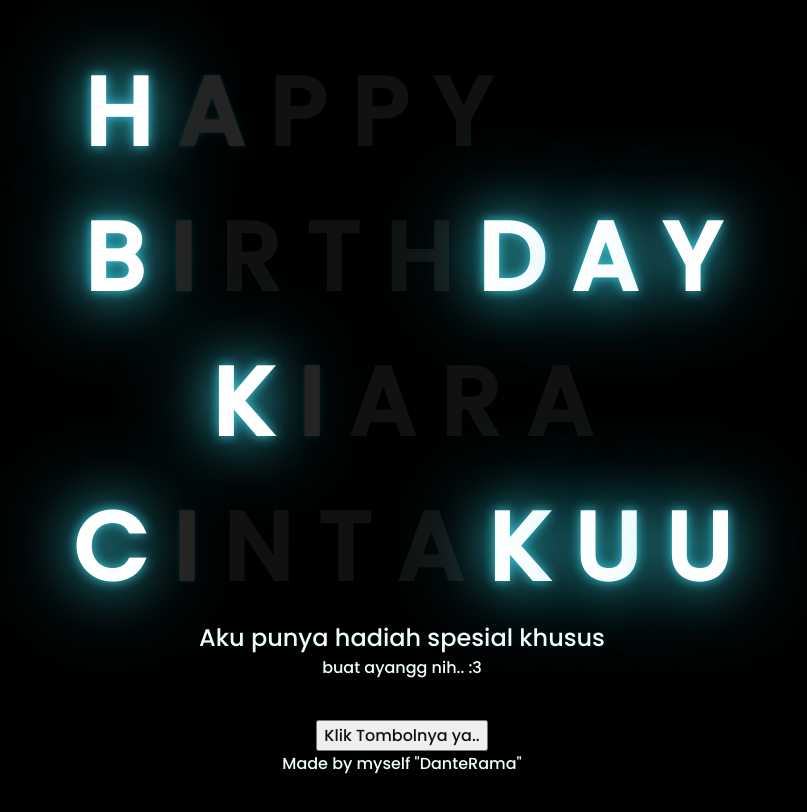
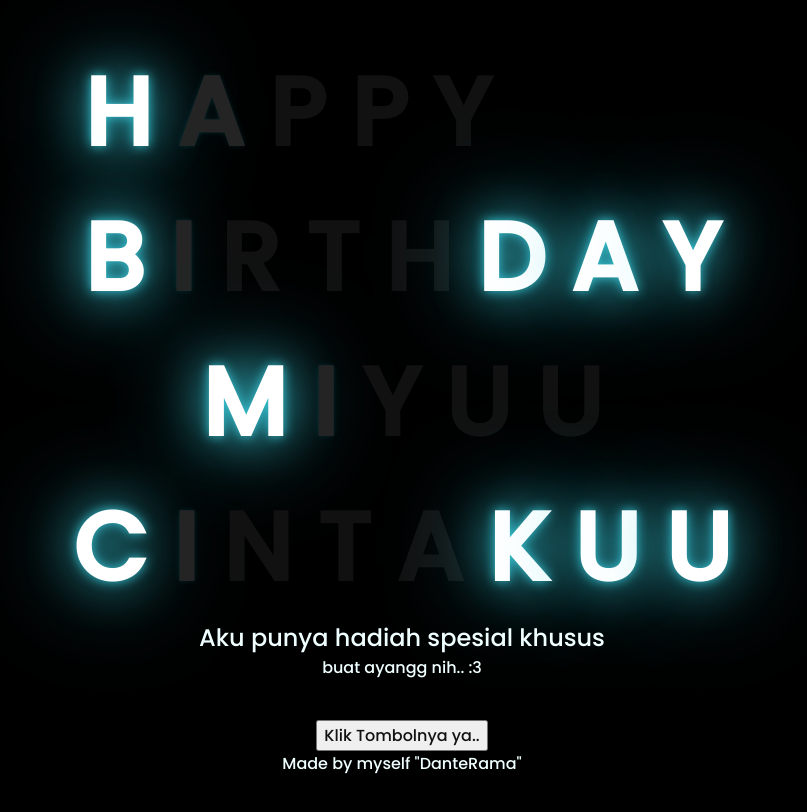
Before and after one commit to DanteRama1/kado-buat-ayangku, a plain HTML site: page kado.html in a window 1280 px wide. Shown: the whole page, without its empty margins (246-1053 px from the left). Drawn offline with Linux system fonts and the light colour scheme.

Commit message:
Update kado.html

```diff
--- a/kado.html
+++ b/kado.html
@@ -28,11 +28,11 @@
     </div>
     </div>
     <div class="greetings">
-        <span>K</span>
+        <span>M</span>
         <span>I</span>
-        <span>A</span>
-        <span>R</span>
-        <span>A</span>
+        <span>Y</span>
+        <span>U</span>
+        <span>U</span>
     </div>
     <div class="greetings">
         <span>C</span>
```
